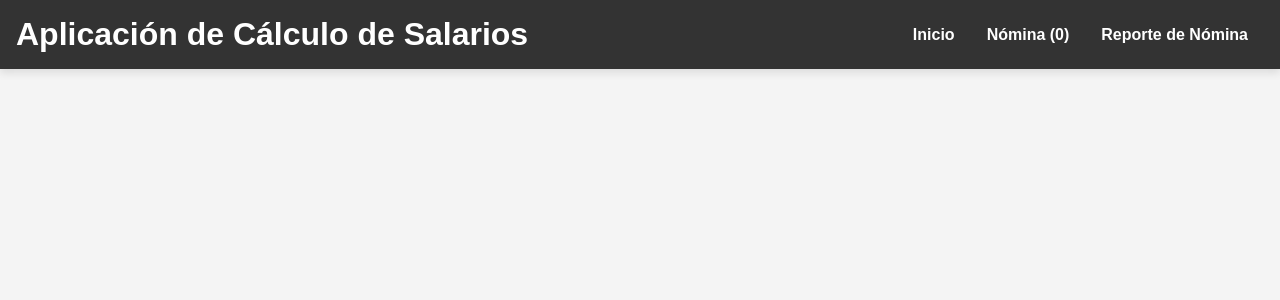
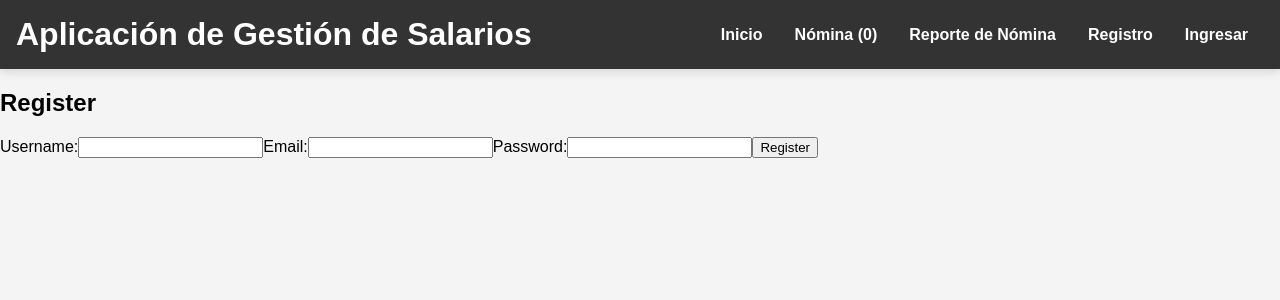
Before and after one commit to anamavadu/APIreact, a React (Vite) app in the folder REACT_ADSO-main/: page /register in a window 1280 px wide. Shown: the top 300 px of the page. Built offline with nearby package versions, Linux system fonts and the light colour scheme.

Commit message:
Registro, Login y Salario

```diff
--- a/REACT_ADSO-main/src/App.jsx
+++ b/REACT_ADSO-main/src/App.jsx
@@ -9,6 +9,8 @@ import PayrollReport from './components/PayrollReport';
 import PaySlipForm from './components/PaySlipForm';
 import PaySlipPDF from './components/PaySlipPDF';
 import axios from 'axios';
+import Register from './components/Register';
+import Login from './components/Login';
 
 //Array de objetos con información inicial
 const initialEmployees = [];
@@ -108,6 +110,11 @@ const handlePaymentInfo = (info) => {
     setPaymentInfo(info);
 };
 
+const PrivateRoute = ({ children }) => {
+    const role = localStorage.getItem('role');
+    return role === 'admin' ? children : <div>No tienes acceso a esta página</div>;
+};
+
 //Renderizado del componente
 return (
     <div className="app">
@@ -133,6 +140,8 @@ return (
         <Route path="/payroll-report" element={<PayrollReport data={payrollData} />} />
         <Route path="/pay-slip" element={<PaySlipForm payrollItems={payrollItems} />} />
         <Route path="/pay-slip-pdf" element={<PaySlipPDF />} />
+        <Route path="/register" element={<Register />} />
+        <Route path="/login" element={<Login />} />
 
     </Routes>
 
--- a/REACT_ADSO-main/src/components/Header.jsx
+++ b/REACT_ADSO-main/src/components/Header.jsx
@@ -1,23 +1,54 @@
-// Importaciones necesarias desde React y Link de react-router-dom para la navegación
-import React from 'react';
-import { Link } from 'react-router-dom';
-
-// Definición del componente 'Header'
-const Header = ({ payrollCount }) => (
-<header className="header">
-{/* Título principal de la aplicación */}
-    <h1>Aplicación de Cálculo de Salarios</h1>
-{/* Barra de navegación */}
+import React, { useState, useEffect } from 'react';
+import { Link, useNavigate } from 'react-router-dom';
+const Header = ({ payrollCount }) => {
+const [user, setUser] = useState({
+    username: localStorage.getItem('username'),
+    role: localStorage.getItem('role')
+});
+const navigate = useNavigate();
+const handleLogout = () => {
+    ['username', 'token', 'role', 'userId'].forEach(item => localStorage.removeItem(item));
+    setUser({ username: null, role: null });
+    navigate('/');
+};
+useEffect(() => {
+    const handleStorageChange = () => {
+    setUser({
+        username: localStorage.getItem('username'),
+        role: localStorage.getItem('role')
+    });
+    };
+    window.addEventListener('storage', handleStorageChange);
+    return () => {
+    window.removeEventListener('storage', handleStorageChange);
+    };
+}, []);
+return (
+    <header className="header">
+    <h1>Aplicación de Gestión de Salarios</h1>
     <nav>
-{/* Enlace a la página de inicio */}
-    <Link to="/">Inicio</Link>
+{/* Enlace a la página de nómina, mostrando el conteo de empleados en la nómina */}
+        <Link to="/">Inicio</Link>
 {/* Enlace a la página de nómina, mostrando el conteo de empleados en la nómina */}
     <Link to="/payroll-page">Nómina ({payrollCount})</Link>
 {/* Enlace a la página de reporte de nómina */}
-    <Link to="/payroll-report">Reporte de Nómina</Link>
+        <Link to="/payroll-report">Reporte de Nómina</Link>
+        {user.role === 'admin' && <Link to="/manage-employees">G.Empleados</Link>}
+        {user.username ? (
+        <>
+            <span>Bienvenido, {user.username} ({user.role})</span>
+            <Link to="/" onClick={handleLogout}>Cerrar S.</Link>
+        </>
+        ) : (
+        <>
+            <Link to="/register">Registro</Link>
+            <Link to="/login">Ingresar</Link>
+        </>
+        )}
     </nav>
-</header>
+    </header>
 );
+};
 
 // Exportación del componente 'Header' para su uso en otros archivos
 export default Header;
--- /dev/null
+++ b/REACT_ADSO-main/src/components/Login.jsx
@@ -0,0 +1,46 @@
+import React, { useState } from 'react';
+import axios from 'axios';
+import { useNavigate } from 'react-router-dom';
+const Login = () => {
+const [formData, setFormData] = useState({ email: '', password: '' });
+const [message, setMessage] = useState('');
+const navigate = useNavigate();
+const handleChange = (e) => {
+    const { name, value } = e.target;
+    setFormData({ ...formData, [name]: value });
+};
+const handleSubmit = async (e) => {
+    e.preventDefault();
+    try {
+        const response = await axios.post('http://localhost:5000/api/auth/login', formData);
+        setMessage('Login exitoso');
+        localStorage.setItem('token', response.data.token);
+
+        localStorage.setItem('username', response.data.username);
+        localStorage.setItem('role', response.data.role); // Guardar el rol del usuario
+        localStorage.setItem('userId', response.data.userId); // Guardar el ID del usuario
+        window.dispatchEvent(new Event('storage')); // Disparar evento de almacenamiento
+        navigate('/');
+    } catch (error) {
+        setMessage(error.response?.data?.error || 'Error en el login');
+    }
+};
+return (
+    <div className="payment-form">
+    <form onSubmit={handleSubmit}>
+        <h2>Login</h2>
+        {message && <p>{message}</p>}
+        <label>
+            Email:
+        <input type="email" name="email" value={formData.email} onChange={handleChange} />
+        </label>
+        <label>
+            Password:
+        <input type="password" name="password" value={formData.password} onChange={handleChange} />
+        </label>
+        <button type="submit">Login</button>
+    </form>
+    </div>
+);
+};
+export default Login;
--- a/REACT_ADSO-main/src/components/PaySlipForm.jsx
+++ b/REACT_ADSO-main/src/components/PaySlipForm.jsx
@@ -1,6 +1,7 @@
 // Importaciones necesarias desde React y react-router-dom para la navegación
 import React, { useState } from 'react';
 import { useNavigate } from 'react-router-dom';
+import axios from 'axios';
 
 // Definición del componente 'PaySlipForm'
 const PaySlipForm = ({ payrollItems }) => {
@@ -14,12 +15,31 @@ const handleChange = (e) => {
 };
 
 // Maneja el envío del formulario
-const handleSubmit = (e) => {
+const handleSubmit = async (e) => {
     e.preventDefault();
     const paymentCode = Math.floor(Math.random() * 1000000); // Genera un código de pago aleatorio
-    console.log(payrollItems);
-    navigate('/pay-slip-pdf', { state: { ...formData, payrollItems, paymentCode } }); // Navega a la página de PDF con los datos del formulario y de la nómina
-};
+
+    const salario = {
+        gestor: localStorage.getItem('userId'),
+        salario: payrollItems.map(item => ({
+        empleado: item.employee.id,
+        horasTrabajadas: item.quantity
+        })),
+        totalSalarios: payrollItems.reduce((sum, item) => sum + item.employee.salary * item.quantity, 0),
+        fechaPago: formData.paydate,
+        nombrePago: 'Pago de Nómina',
+        codigoPago: paymentCode,
+    };
+
+      console.log(salario); // Añadir esta línea para verificar el objeto salario
+
+    try {
+        await axios.post('http://localhost:5000/api/salarios/nuevo', salario);
+        navigate('/pay-slip-pdf', { state: { ...formData, payrollItems, paymentCode } });
+    } catch (error) {
+        console.error('Error al enviar la nómina', error);
+    }
+    };
 
 //Renderizado del componente
 return (
--- /dev/null
+++ b/REACT_ADSO-main/src/components/Register.jsx
@@ -0,0 +1,53 @@
+import React, { useState } from 'react';
+import axios from 'axios';
+import { useNavigate } from 'react-router-dom';
+const Register = () => {
+const [formData, setFormData] = useState({
+    username: '',
+    password: '',
+    email: ''
+});
+const [message, setMessage] = useState('');
+const navigate = useNavigate();
+const handleChange = (e) => {
+const { name, value } = e.target;
+setFormData({
+    ...formData,
+    [name]: value
+    });
+};
+const handleSubmit = async (e) => {
+    e.preventDefault();
+    try {
+    await axios.post('http://localhost:5000/api/auth/register', formData);
+    setMessage('Registro exitoso');
+    localStorage.setItem('username', formData.username);
+    window.dispatchEvent(new Event('storage')); // Disparar evento de almacenamiento
+    navigate('/');
+    } catch (error) {
+    setMessage(error.response?.data?.error || 'Error en el registro');
+    }
+};
+return (
+    <div className="payment-form">
+    <form onSubmit={handleSubmit}>
+        <h2>Register</h2>
+        {message && <p>{message}</p>}
+        <label>
+            Username:
+        <input type="text" name="username" value={formData.username} onChange={handleChange} />
+        </label>
+        <label>
+            Email:
+        <input type="email" name="email" value={formData.email} onChange={handleChange} />
+        </label>
+        <label>
+            Password:
+        <input type="password" name="password" value={formData.password} onChange={handleChange} />
+        </label>
+        <button type="submit">Register</button>
+    </form>
+    </div>
+    );
+};
+export default Register;
```
Also changed, not shown: 1 other file (tests, documents, lock files or other folders).
